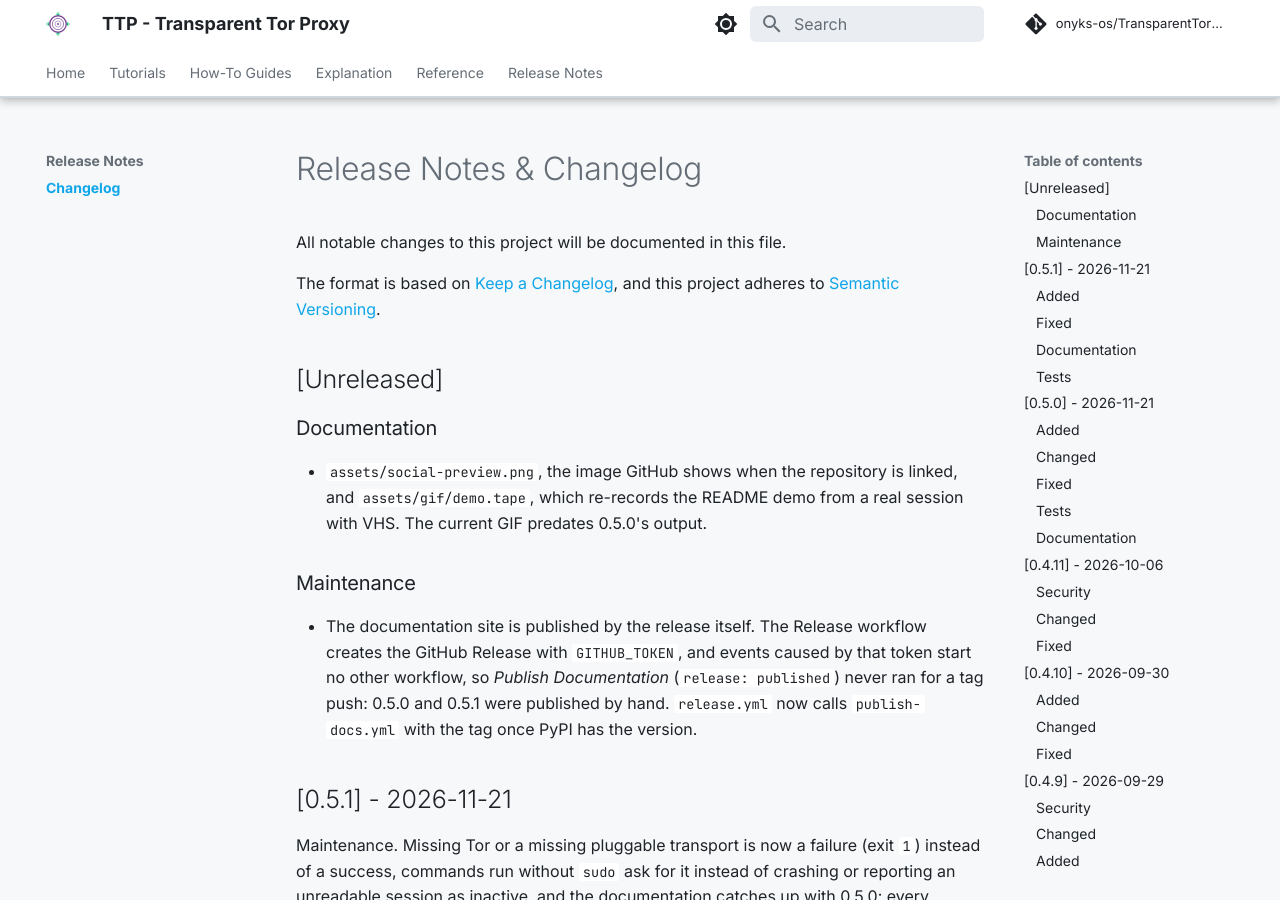
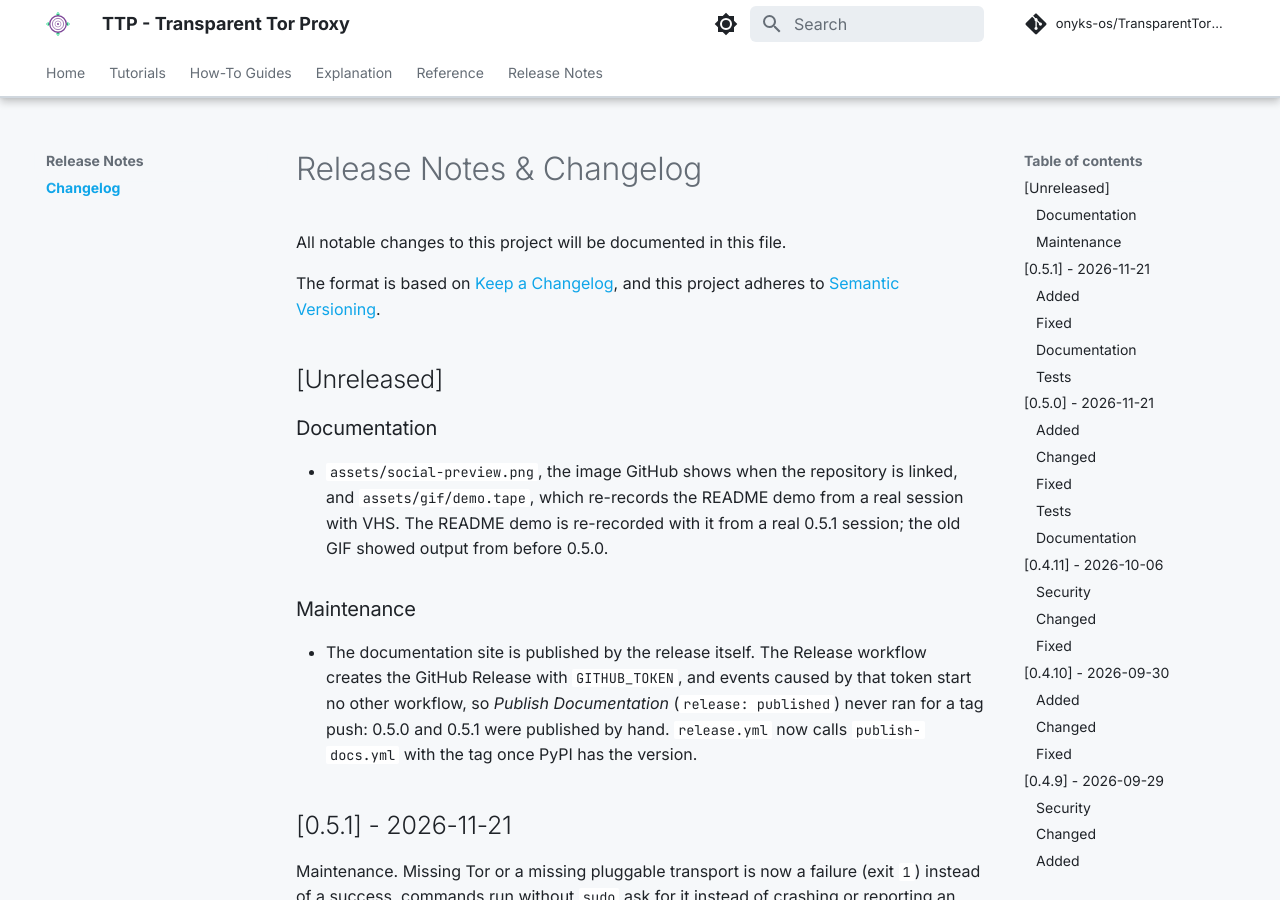
Before and after one commit to onyks-os/TransparentTorProxy, an MkDocs documentation site: the page built from docs/web/release-notes/changelog.md, in a window 1280 px wide and 900 px high. Built offline with MkDocs 1.6.1 and Material for MkDocs 9.7.7, drawn with Linux system fonts in a browser that asks for light colours; comment, search, counter and statistics services are not loaded.

Commit message:
Replace the README demo with a recording of a real 0.5.1 session (#181)
assets/gif/demo.gif was recorded with assets/gif/demo.tape from a real
`ttp start` / `ttp check` / `ttp stop` on the maintainer's machine. The old
demo_2.0.gif showed pre-0.5.0 output (DNS via resolvectl, the old check
report) and is removed.

Signed-off-by: onyks-os <129986281+onyks-os@users.noreply.github.com>
Co-authored-by: Claude Opus 5.5 <noreply@anthropic.com>

```diff
--- a/docs/web/release-notes/changelog.md
+++ b/docs/web/release-notes/changelog.md
@@ -11,7 +11,8 @@ and this project adheres to [Semantic Versioning](https://semver.org/spec/v2.0.0
 
 - `assets/social-preview.png`, the image GitHub shows when the repository is
   linked, and `assets/gif/demo.tape`, which re-records the README demo from a
-  real session with VHS. The current GIF predates 0.5.0's output.
+  real session with VHS. The README demo is re-recorded with it from a real
+  0.5.1 session; the old GIF showed output from before 0.5.0.
 
 ### Maintenance
 
```
Also changed, not shown: CHANGELOG.md (+2 -1 lines), README.md (+1 -1 lines), assets/gif/demo.gif (added), assets/gif/demo_2.0.gif (deleted).
